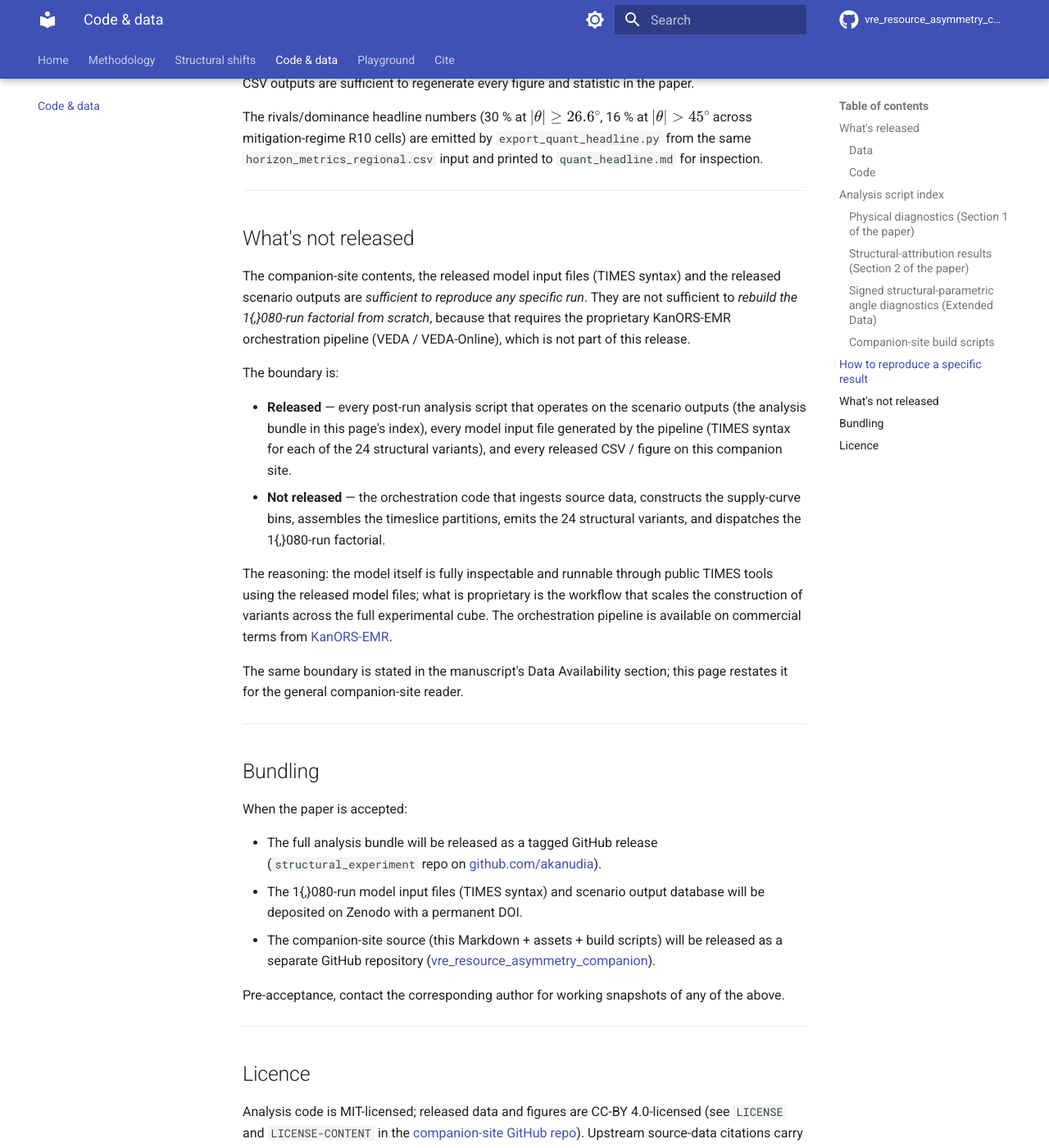
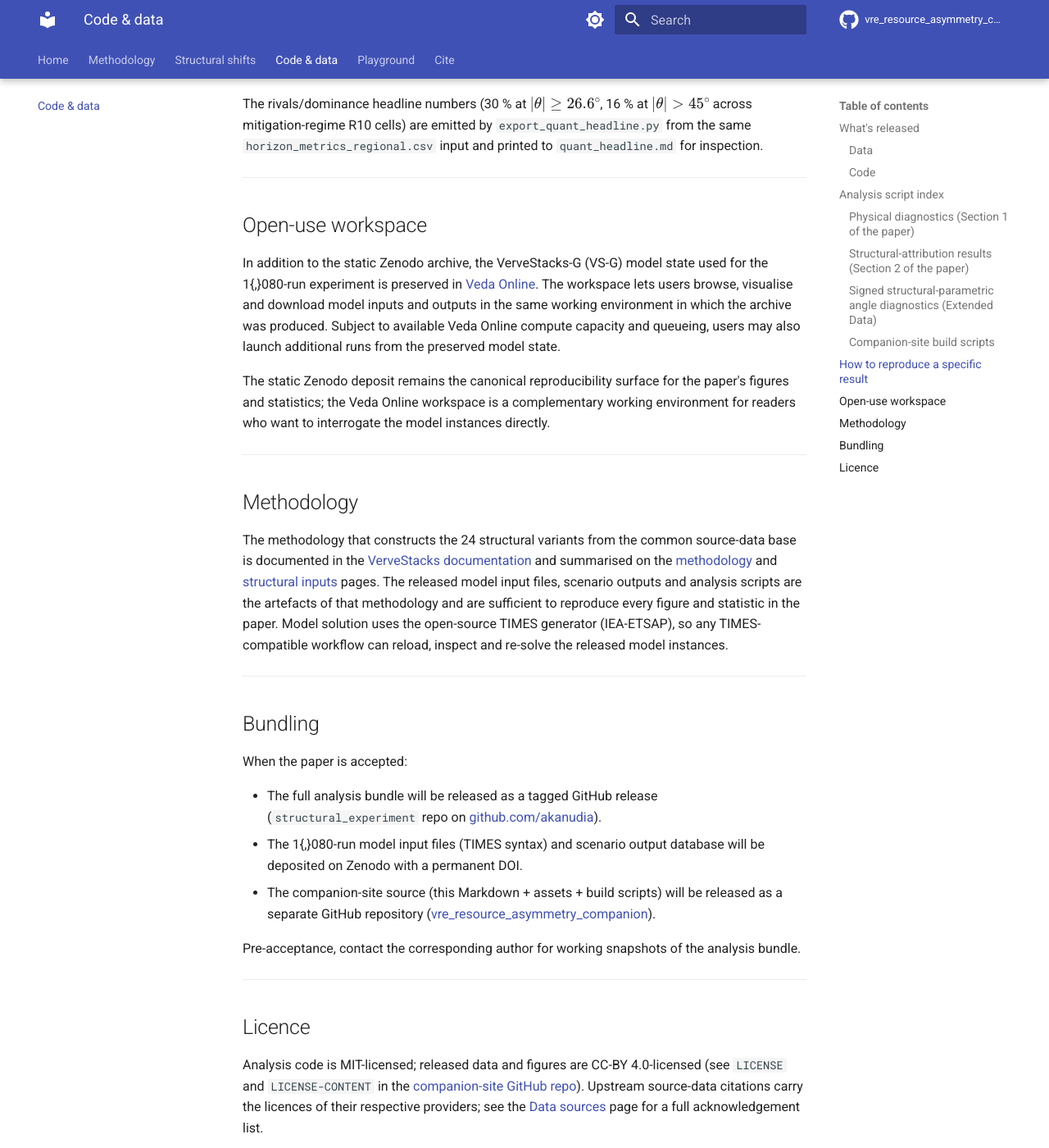
Before and after one commit to akanudia/vre_resource_asymmetry_companion, an MkDocs documentation site: the page built from docs/code_and_reproducibility.md, in a window 1280 px wide and 1400 px high, scrolled down 4381 px. Shown: the whole window at 82% size. Built offline with MkDocs 1.6.1 and Material for MkDocs 9.7.7, drawn with Linux system fonts in a browser that asks for light colours; comment, search, counter and statistics services are not loaded; some of the changed text lies outside the part shown.

Commit message:
pipeline sweep

```diff
--- a/docs/code_and_reproducibility.md
+++ b/docs/code_and_reproducibility.md
@@ -8,11 +8,12 @@
 inspection, validation and re-analysis paths a reviewer or downstream
 modeller will typically want.
 
-The boundary between what is released and what is not is described
-explicitly in the [What's not released](#whats-not-released) section
-below; in short, every post-run analysis artefact is open, while the
-proprietary orchestration pipeline that constructs the 1{,}080-run
-archive remains internal.
+The methodology that transforms the common source-data base into the
+24 structural variants is documented in the
+[VerveStacks documentation](https://vervestacks.readthedocs.io/en/latest/index.html);
+the input data is referenced on the [Data sources](data_sources.md)
+page; the model files, scenario outputs and analysis scripts produced
+by that methodology are released as listed below.
 
 ---
 
@@ -31,25 +32,24 @@
 | Companion-site figures | this site | PNG + PDF | CC-BY 4.0 |
 
 !!! note "Compact input footprint"
-    The four base TIMES models that VS-G builds for the
-    R10/R70 × LoT/HiT structural-axis combinations are each fully
+    The four base TIMES models in VS-G — one for each of the
+    R10/R70 × LoT/HiT structural-axis combinations — are each fully
     specified by 4–5 Excel input files. The entire 1,080-run
     experimental archive is therefore parameterised by ~20 input
     spreadsheets in total — a deliberately economical surface designed
     to keep the controlled-factorial design auditable end-to-end.
-    VEDA then orchestrates the 45-scenario parametric envelope on top
+    VEDA then manages the 45-scenario parametric envelope on top
     of those base models.
 
 ### Code
 
 All analysis scripts that produce the figures and statistics in the
 paper are released. The index in the next section names each script and
-what it does.
-
-The proprietary model-generation pipeline is described conceptually on
-the [methodology](methodology.md) and [structural inputs](structural_inputs.md)
-pages, but its source is not part of this release.
-[Why](#whats-not-released).
+what it does. The methodology that constructs the 24 structural
+variants from the common source-data base is documented in the
+[VerveStacks documentation](https://vervestacks.readthedocs.io/en/latest/index.html)
+and summarised on the [methodology](methodology.md) and
+[structural inputs](structural_inputs.md) pages.
 
 ---
 
@@ -57,7 +57,7 @@
 
 All scripts below run against the released 1{,}080-run scenario outputs
 (or, for the physical diagnostics, against ERA5 reanalysis through
-Atlite). None of them call into the model-generation pipeline.
+Atlite).
 
 ### Physical diagnostics (Section 1 of the paper)
 
@@ -99,7 +99,7 @@
 | Script | Produces | One-line description |
 |---|---|---|
 | `build_parametric_inputs.py` | CSVs in `docs/assets/data/inputs/` | Reformats the upstream AR6 + IEA + ATB parametric inputs into the tidy-long CSVs released on the [inputs page](inputs.md). |
-| `build_structural_inputs.py` | CSVs in `docs/assets/data/structural/` | Reformats the pipeline's structural-axis outputs (supply-curve bins, timeslice partitions, validation scores, DEF convergence) into companion-site CSVs. |
+| `build_structural_inputs.py` | CSVs in `docs/assets/data/structural/` | Reformats the released structural-axis outputs (supply-curve bins, timeslice partitions, validation scores, DEF convergence) into companion-site CSVs. |
 | `build_input_plots.py` | PNGs in `docs/assets/figures/inputs/` | Renders the parametric-input embed plots used on the [inputs page](inputs.md). |
 | `copy_figures_from_analysis.py` | refreshes `docs/assets/figures/` | Pulls figure outputs from the analysis tree into the companion-site asset folders. |
 
@@ -133,36 +133,36 @@
 
 ---
 
-## What's not released
+## Open-use workspace
 
-The companion-site contents, the released model input files (TIMES
-syntax) and the released scenario outputs are *sufficient to reproduce
-any specific run*. They are not sufficient to *rebuild the 1{,}080-run
-factorial from scratch*, because that requires the proprietary
-KanORS-EMR orchestration pipeline (VEDA / VEDA-Online), which is not
-part of this release.
+In addition to the static Zenodo archive, the VerveStacks-G (VS-G)
+model state used for the 1{,}080-run experiment is preserved in
+[Veda Online](https://veda-online.kanors-emr.com/structural-experiment).
+The workspace lets users browse,
+visualise and download model inputs and outputs in the same working
+environment in which the archive was produced. Subject to available
+Veda Online compute capacity and queueing, users may also launch
+additional runs from the preserved model state.
 
-The boundary is:
+The static Zenodo deposit remains the canonical reproducibility
+surface for the paper's figures and statistics; the Veda Online
+workspace is a complementary working environment for readers who want
+to interrogate the model instances directly.
 
-- **Released** — every post-run analysis script that operates on the
-  scenario outputs (the analysis bundle in this page's index), every
-  model input file generated by the pipeline (TIMES syntax for each of
-  the 24 structural variants), and every released CSV / figure on this
-  companion site.
-- **Not released** — the orchestration code that ingests source data,
-  constructs the supply-curve bins, assembles the timeslice partitions,
-  emits the 24 structural variants, and dispatches the 1{,}080-run
-  factorial.
+---
 
-The reasoning: the model itself is fully inspectable and runnable
-through public TIMES tools using the released model files; what is
-proprietary is the workflow that scales the construction of variants
-across the full experimental cube. The orchestration pipeline is
-available on commercial terms from
-[KanORS-EMR](https://www.kanors-emr.org/).
+## Methodology
 
-The same boundary is stated in the manuscript's Data Availability
-section; this page restates it for the general companion-site reader.
+The methodology that constructs the 24 structural variants from the
+common source-data base is documented in the
+[VerveStacks documentation](https://vervestacks.readthedocs.io/en/latest/index.html)
+and summarised on the [methodology](methodology.md) and
+[structural inputs](structural_inputs.md) pages. The released model
+input files, scenario outputs and analysis scripts are the artefacts of
+that methodology and are sufficient to reproduce every figure and
+statistic in the paper. Model solution uses the open-source TIMES
+generator (IEA-ETSAP), so any TIMES-compatible workflow can reload,
+inspect and re-solve the released model instances.
 
 ---
 
@@ -180,7 +180,7 @@
   ([vre_resource_asymmetry_companion](https://github.com/akanudia/vre_resource_asymmetry_companion)).
 
 Pre-acceptance, contact the corresponding author for working snapshots
-of any of the above.
+of the analysis bundle.
 
 ---
 
--- a/docs/inputs.md
+++ b/docs/inputs.md
@@ -25,7 +25,7 @@
 levels (5 × 3 × 3 = 45), each combined with every structural variant to
 form the 1,080-run archive analysed in the manuscript. Mapping from
 these native regional schemas (AR6 R10, IEA nine-region) into the
-experiment's regional configurations happens during pipeline assembly
+experiment's regional configurations happens during model assembly
 and is documented in the [methodology](methodology.md) page.
 
 The build scripts in this repository regenerate everything from the
@@ -214,7 +214,7 @@
 
 AR6 monetary values are in **USD 2010**; IEA + ATB technology costs are
 in **USD 2022**. No currency conversion is applied at the CSV layer —
-the model build step harmonises currencies during pipeline assembly.
+the model build step harmonises currencies during model assembly.
 
 ## License
 
```
Also changed, not shown: docs/data_sources.md (+36 -83 lines), docs/index.md (+3 -2 lines), docs/methodology.md (+12 -9 lines), docs/structural_inputs.md (+7 -8 lines).
